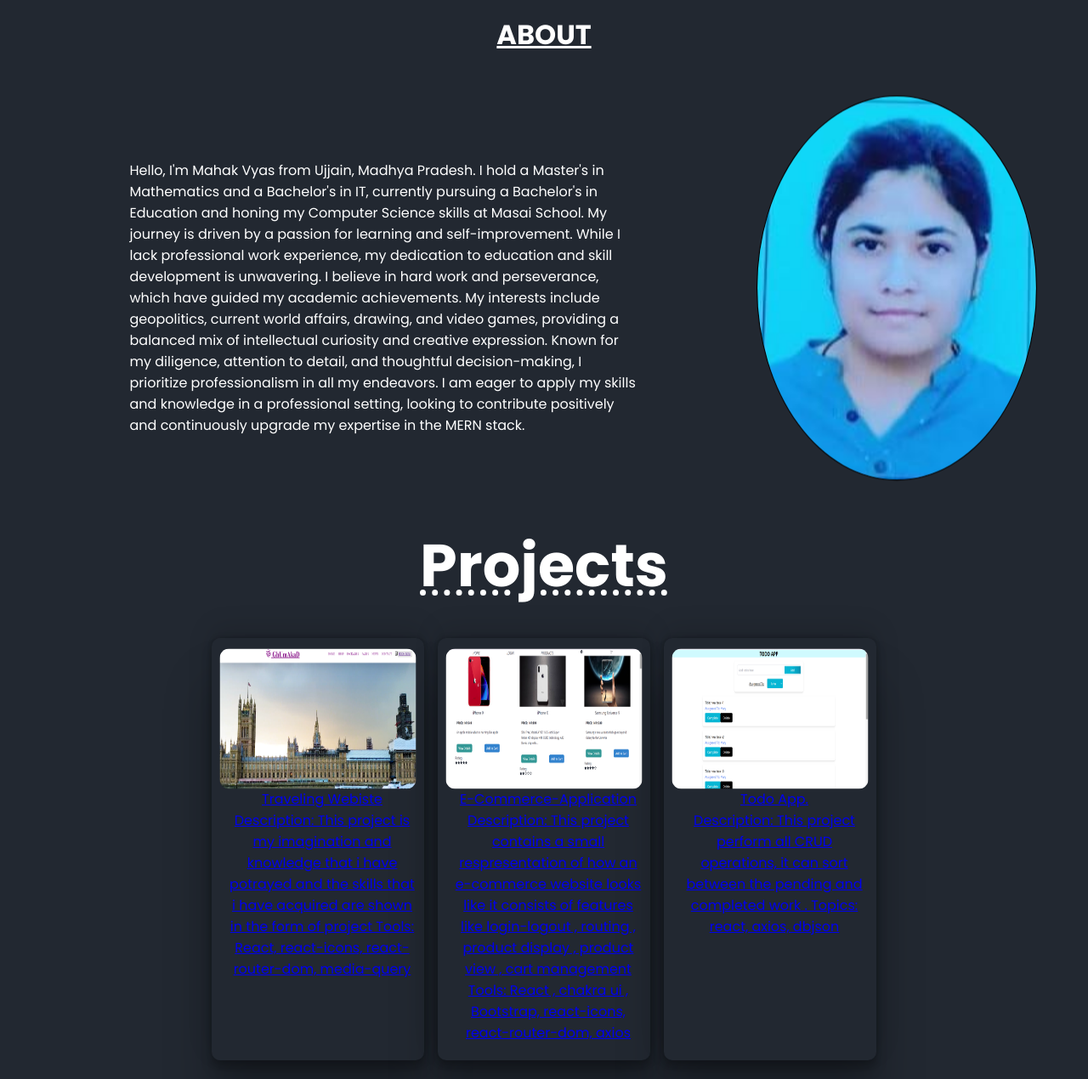
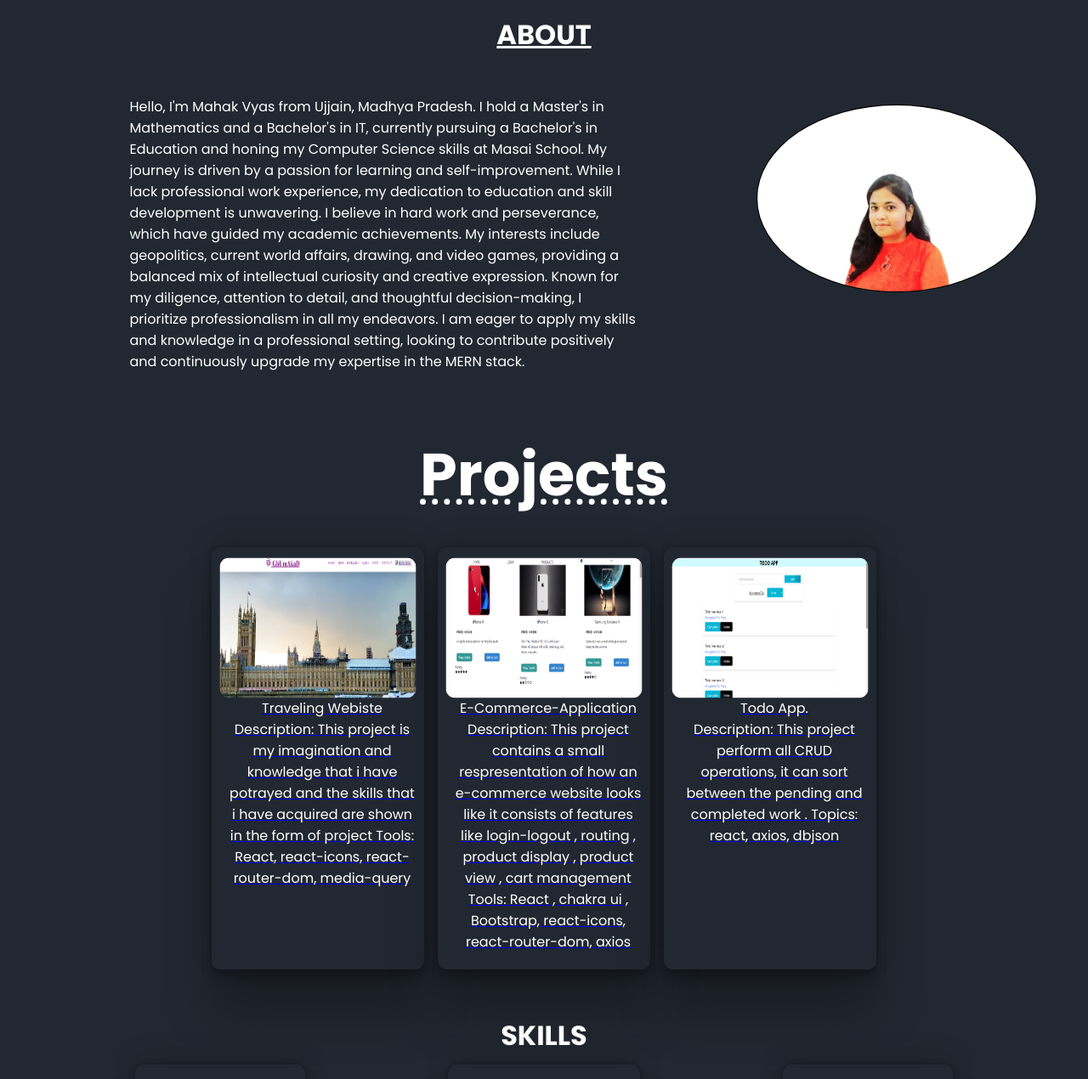
Before and after one commit to minime031296/PORTFOLIO.Js, a plain HTML site: page new portfolio/index.html in a window 1280 px wide. Shown: the part 1072-2342 px from the top of the page at 85% size. Drawn offline with nearby package versions, Linux system fonts and the light colour scheme.

Commit message:
new updates

```diff
--- a/new portfolio/index.html
+++ b/new portfolio/index.html
@@ -13,9 +13,9 @@
     <header >
 
         <nav >
-            <h1>
+            <h3>
                 MAHAK VYAS
-            </h1>
+            </h3>
             <ul id="navbar">
               <li><a href="#">HOME</a></li>
               <li><a href="#about">ABOUT</a></li>
@@ -40,12 +40,14 @@
     <section>
        <div class="s-container">
         <div class="content">
+            <br>
             <p class="subtitle">
                 Hello
             </p>
             <h1 class="title">
                 I'm <span>MAHAK<br></span>a MERN Stack Developer
             </h1>
+            <br><br><br>
             <p class="description">Welcome to my Portfolio! I am into MERN Stack development, a developer who focuses
                 on writting clean, elegant and
                 efficient code.</p>
@@ -73,7 +75,7 @@
 <div id="about">
     <br>
     <div class="about_content">
-        <p><br><br><br><br>
+        <p><br>
             Hello, I'm Mahak Vyas from Ujjain, Madhya Pradesh. I hold a Master's in Mathematics and a Bachelor's in IT, currently pursuing a Bachelor's in Education and honing my Computer Science skills at Masai School.
 
 My journey is driven by a passion for learning and self-improvement. While I lack professional work experience, my dedication to education and skill development is unwavering. I believe in hard work and perseverance, which have guided my academic achievements.
@@ -82,7 +84,7 @@ My interests include geopolitics, current world affairs, drawing, and video game
 
 I am eager to apply my skills and knowledge in a professional setting, looking to contribute positively and continuously upgrade my expertise in the MERN stack.</p>
     </div>
-    <img id="img-mahak" src="./miscellaneous/MAHAK (2).jpg" alt="MAHAK">
+    <img id="img-mahak" src="./img/bec31209-2206-42a1-92c3-6917748f3c07.jpg" alt="MAHAK">
 </div>
 
 
@@ -105,8 +107,8 @@ I am eager to apply my skills and knowledge in a professional setting, looking t
       <a href="https://github.com/minime031296/travelSite">
         <a href="https://travelsite-2.onrender.com/">
         <img src="./img/travelSite.png" alt="Project 2">
-        <p>Traveling Webiste</p>
-        <p>Description:
+        <p style="color: white">Traveling Webiste</p>
+        <p style="color: white">Description:
             This project is my imagination and knowledge that i have potrayed and the skills that
             i have acquired are shown in the form of project
             Tools:
@@ -118,8 +120,8 @@ I am eager to apply my skills and knowledge in a professional setting, looking t
     <div class="small-card">
       <a href="https://e-commerce-application-qgl9.onrender.com">
         <img src="./img/ecommerce.png" alt="Project 3">
-        <p>E-Commerce-Application</p>
-        <p>Description:
+        <p style="color: white">E-Commerce-Application</p>
+        <p style="color: white">Description:
             This project contains a small respresentation of how an e-commerce website looks
             like it consists of features like login-logout , routing , product display
             , product view , cart management
@@ -132,8 +134,8 @@ I am eager to apply my skills and knowledge in a professional setting, looking t
     <div class="small-card">
       <a href="https://appfortodo-7eyw.onrender.com/">
         <img src="./img/react-todo-app.png" alt="Project 3">
-        <p>Todo App.</p>
-        <p>Description:
+        <p style="color: white">Todo App.</p>
+        <p style="color: white">Description:
           This project perform all CRUD operations,
           it can sort between the pending and completed work .
           Topics: react, axios, dbjson
--- a/new portfolio/style.css
+++ b/new portfolio/style.css
@@ -127,6 +127,7 @@ header a:hover {
     gap: 5rem;
     background-image: url("https://encrypted-tbn0.gstatic.com/images?q=tbn:ANd9GcR1nzGdpUtdu2pEX16sQmVhyBThlOvtnISkyA&usqp=CAU");
     background-size: cover;
+
 }
 
 img {
@@ -328,10 +329,10 @@ footer p {
 }
 
 #img-mahak {
-    border: 1px solid black;
+
     width: 100%;
     max-width: 300px;
-    margin-top: 50px;
+    margin-top: 70px;
 }
 
 .header-project {
@@ -584,16 +585,18 @@ header a:hover {
 }
 
 .s-container {
-    min-height : 90vh;
-    width : 90%;
-    margin : auto;
+    min-height: 90vh;
+    width: 90%;
+    margin: auto;
     display: flex;
     justify-content: center;
-    align-items: center ;
-    gap : 5rem;
-    background-image: url("https://encrypted-tbn0.gstatic.com/images?q=tbn:ANd9GcR1nzGdpUtdu2pEX16sQmVhyBThlOvtnISkyA&usqp=CAU");
+    align-items: center;
+    gap: 5rem;
+    background-image: url('https://e1.pxfuel.com/desktop-wallpaper/1020/131/desktop-wallpaper-developer-backgrounds-posted-by-ryan-johnson-front-end-developer.jpg');
     background-size: cover;
-}
+    background-repeat: no-repeat;
+}
+
 
 img {
     width : 350px;
@@ -995,7 +998,7 @@ footer p {
         justify-content: center;
         align-items: center ;
         gap : 5rem;
-        background-image: url("https://encrypted-tbn0.gstatic.com/images?q=tbn:ANd9GcR1nzGdpUtdu2pEX16sQmVhyBThlOvtnISkyA&usqp=CAU");
+        background-image: url("https://e1.pxfuel.com/desktop-wallpaper/1020/131/desktop-wallpaper-developer-backgrounds-posted-by-ryan-johnson-front-end-developer.jpg");
         background-size: cover;
     }
 
@@ -1418,7 +1421,7 @@ footer p {
         justify-content: center;
         align-items: center ;
         gap : 5rem;
-        background-image: url("https://encrypted-tbn0.gstatic.com/images?q=tbn:ANd9GcR1nzGdpUtdu2pEX16sQmVhyBThlOvtnISkyA&usqp=CAU");
+        background-image: url("https://e1.pxfuel.com/desktop-wallpaper/1020/131/desktop-wallpaper-developer-backgrounds-posted-by-ryan-johnson-front-end-developer.jpg");
         background-size: cover;
     }
 
@@ -1838,7 +1841,7 @@ footer p {
         justify-content: center;
         align-items: center ;
         gap : 5rem;
-        background-image: url("https://encrypted-tbn0.gstatic.com/images?q=tbn:ANd9GcR1nzGdpUtdu2pEX16sQmVhyBThlOvtnISkyA&usqp=CAU");
+        background-image: url("https://e1.pxfuel.com/desktop-wallpaper/1020/131/desktop-wallpaper-developer-backgrounds-posted-by-ryan-johnson-front-end-developer.jpg");
         background-size: cover;
     }
 
```
Also changed, not shown: new portfolio/img/bec31209-2206-42a1-92c3-6917748f3c07.jpg (added), new portfolio/img/mahakImage.png (renamed from new portfolio/img/Screenshot (136).png), 1 other file.
